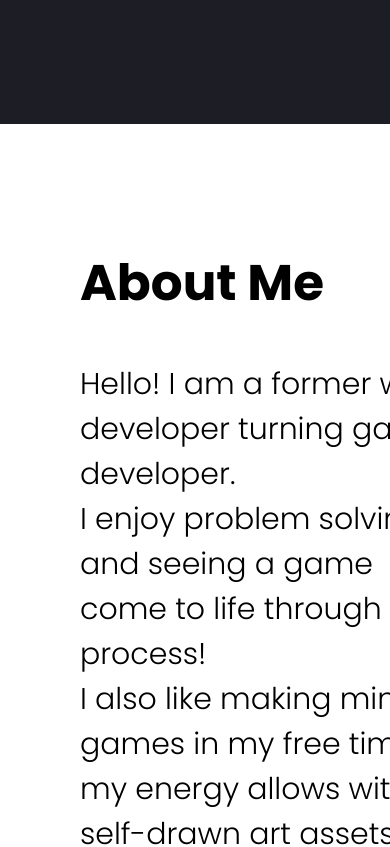
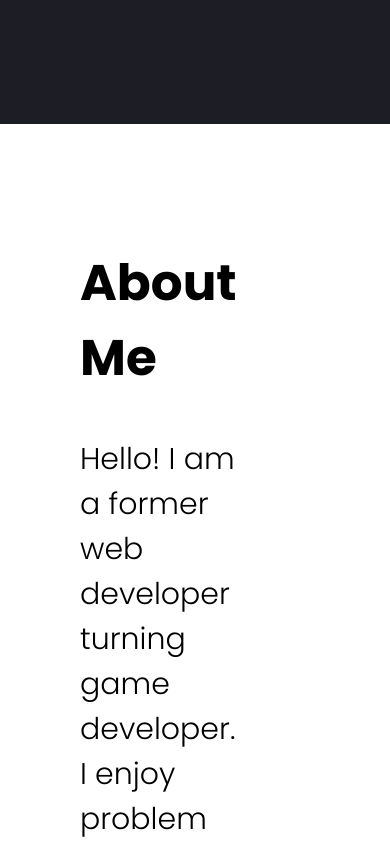
Before and after one commit to InaSLew/Portfolio, a React (Create React App) app: page / in a window 390 px wide. Shown: the part 720-1567 px from the top of the page. Built offline with nearby package versions, Linux system fonts and the light colour scheme.

Commit message:
Commit before fixing broken responsiveness

```diff
--- a/src/Components/Section/AboutMe/AboutMe.css
+++ b/src/Components/Section/AboutMe/AboutMe.css
@@ -0,0 +1,5 @@
+.about-me-section {
+    display: flex;
+    justify-content: space-around;
+    padding: 80px;
+}
--- a/src/Components/Section/AboutMe/AboutMe.tsx
+++ b/src/Components/Section/AboutMe/AboutMe.tsx
@@ -3,8 +3,8 @@ import avatar from '../../avatar.png';
 
 const AboutMe = () => {
     return (
-        <div>
-            <div className="information">
+        <div className="about-me-section">
+            <div>
                 <h2>About Me</h2>
                 <p>Hello! I am a former web developer turning game developer.</p>
                 <p>I enjoy problem solving and seeing a game come to life through the process!</p>
--- a/src/Components/Section/Section.css
+++ b/src/Components/Section/Section.css
@@ -1,11 +1,5 @@
 section {
     background-color: white;
-}
-
-.sub-section {
-    display: flex;
-    justify-content: space-around;
-    padding: 80px;
 }
 
 .headshot {
--- a/src/Components/Section/Section.tsx
+++ b/src/Components/Section/Section.tsx
@@ -5,7 +5,7 @@ import './Section.css';
 
 const Section : FunctionComponent<{ id: string, content: IContent }> = (props) => {
     return (
-        <section className="sub-section" id={props.id}>
+        <section id={props.id}>
             {props.content}
         </section>
     );
```
